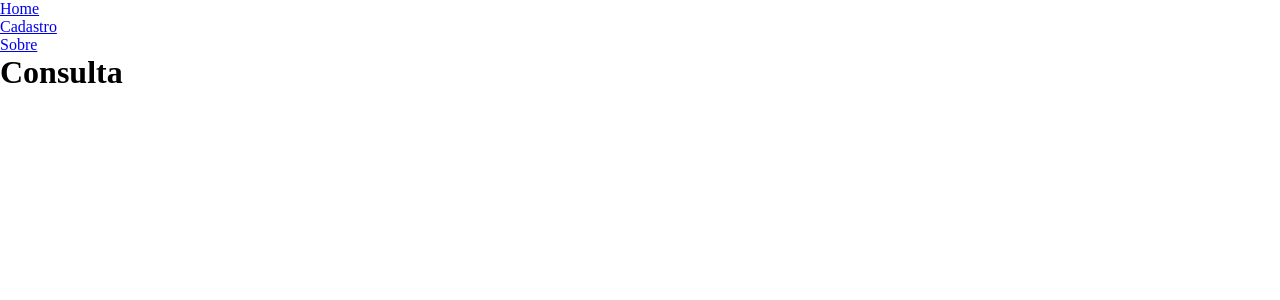
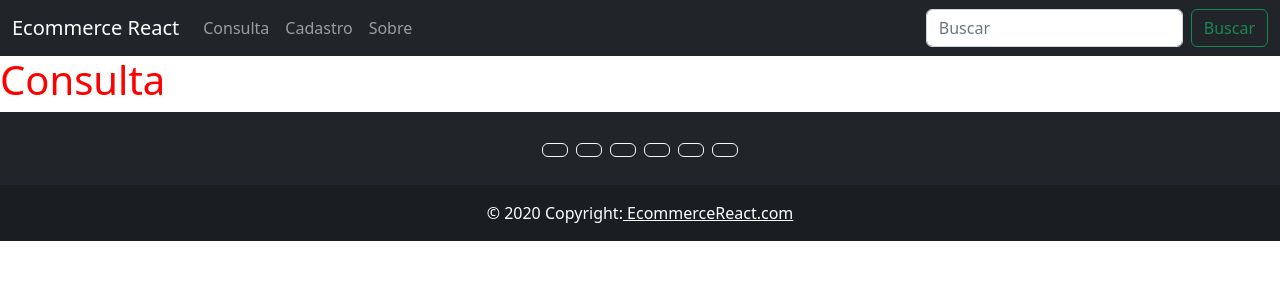
Before and after one commit to FerrazLeandro/Asphalt-Coding, a React (Vite) app: page /consulta in a window 1280 px wide. Shown: the top 300 px of the page. Built offline with nearby package versions, Linux system fonts and the light colour scheme.

Commit message:
Criação de footer e header com estilização

```diff
--- a/index.html
+++ b/index.html
@@ -5,9 +5,11 @@
     <link rel="icon" type="image/svg+xml" href="/vite.svg" />
     <meta name="viewport" content="width=device-width, initial-scale=1.0" />
     <title>Ecommerce React</title>
+    <link href="https://cdn.jsdelivr.net/npm/bootstrap@5.2.2/dist/css/bootstrap.min.css" rel="stylesheet" integrity="sha384-Zenh87qX5JnK2Jl0vWa8Ck2rdkQ2Bzep5IDxbcnCeuOxjzrPF/et3URy9Bv1WTRi" crossorigin="anonymous">
   </head>
   <body>
     <div id="root"></div>
     <script type="module" src="/src/main.jsx"></script>
+    <script src="https://cdn.jsdelivr.net/npm/bootstrap@5.2.2/dist/js/bootstrap.bundle.min.js" integrity="sha384-OERcA2EqjJCMA+/3y+gxIOqMEjwtxJY7qPCqsdltbNJuaOe923+mo//f6V8Qbsw3" crossorigin="anonymous"></script>
   </body>
 </html>
--- a/src/App.jsx
+++ b/src/App.jsx
@@ -3,7 +3,7 @@ import Home from './pages/Home/home'
 import { Routes, Route } from 'react-router-dom'
 import Cadastro from './pages/Cadastro/cadastro'
 import Consulta from './pages/Consulta/consulta'
-import Sobre from './pages/Sobre/Sobre'
+import Sobre from './pages/Sobre/sobre'
 import Erro from './pages/Erro/erro'
 
 function App() {
--- a/src/components/Footer/footer.jsx
+++ b/src/components/Footer/footer.jsx
@@ -1,9 +1,48 @@
 import './footer.css'
 
-function Footer () {
+function Footer() {
     return (
         <>
-            <h1>Footer</h1>
+            <footer className="bg-dark text-center text-white">
+
+                <div className="container p-4 pb-0">
+
+                    <section className="mb-4">
+                        <a className="btn btn-outline-light btn-floating m-1" href="#!" role="button">
+                            <i className="fab fa-facebook-f"></i>
+                        </a>
+
+
+                        <a className="btn btn-outline-light btn-floating m-1" href="#!" role="button">
+                            <i className="fab fa-twitter"></i>
+                        </a>
+
+
+                        <a className="btn btn-outline-light btn-floating m-1" href="#!" role="button">
+                            <i className="fab fa-google"></i>
+                        </a>
+
+
+                        <a className="btn btn-outline-light btn-floating m-1" href="#!" role="button">
+                            <i className="fab fa-instagram"></i>
+                        </a>
+
+
+                        <a className="btn btn-outline-light btn-floating m-1" href="#!" role="button">
+                            <i className="fab fa-linkedin-in"></i>
+                        </a>
+
+                        <a className="btn btn-outline-light btn-floating m-1" href="#!" role="button">
+                            <i className="fab fa-github"></i>
+                            </a>
+                    </section>
+                </div>
+
+                <div className="text-center p-3" style={{backgroundColor: "rgba(0, 0, 0, 0.2)"}}>
+                    © 2020 Copyright:
+                    <a className="text-white" href="https://mdbootstrap.com/"> EcommerceReact.com</a>
+                </div>
+            </footer>
         </>
     )
 }
--- a/src/components/Header/header.jsx
+++ b/src/components/Header/header.jsx
@@ -1,9 +1,34 @@
 import './header.css'
+import { Link } from "react-router-dom"
 
-function Header () {
+function Header() {
     return (
         <>
-            <h1>Header</h1>
+            <nav className="navbar navbar-expand-lg bg-dark navbar-dark">
+                <div className="container-fluid">
+                    <Link className="navbar-brand" to='/'>Ecommerce React</Link>
+                    <button className="navbar-toggler" type="button" data-bs-toggle="collapse" data-bs-target="#navbarSupportedContent" aria-controls="navbarSupportedContent" aria-expanded="false" aria-label="Toggle navigation">
+                        <span className="navbar-toggler-icon"></span>
+                    </button>
+                    <div className="collapse navbar-collapse" id="navbarSupportedContent">
+                        <ul className="navbar-nav me-auto mb-2 mb-lg-0">
+                            <li className="nav-item">
+                                <Link className="nav-link" to='/consulta'>Consulta</Link>
+                            </li>
+                            <li className="nav-item">
+                                <Link className="nav-link" to='/cadastro'>Cadastro</Link>
+                            </li>
+                            <li className="nav-item">
+                                <Link className="nav-link" to='/sobre'>Sobre</Link>
+                            </li>
+                        </ul>
+                        <form className="d-flex" role="search">
+                            <input className="form-control me-2" type="search" placeholder="Buscar" aria-label="Search" />
+                            <button className="btn btn-outline-success" type="submit">Buscar</button>
+                        </form>
+                    </div>
+                </div>
+            </nav>
         </>
     )
 }
--- a/src/pages/Cadastro/cadastro.jsx
+++ b/src/pages/Cadastro/cadastro.jsx
@@ -1,21 +1,14 @@
 import { Link } from "react-router-dom"
+import Footer from "../../components/Footer/footer"
+import Header from "../../components/Header/header"
 
-function Cadastro () {
+function Cadastro() {
     return (
         <>
-        <ul>
-            <li>
-                <Link to='/'>Home</Link>
-            </li>
-            <li>
-                <Link to='/consulta'>Consulta</Link>
-            </li>
-            <li>
-                <Link to='/sobre'>Sobre</Link>
-            </li>
-        </ul>
+            <Header />
             <h1>Cadastro</h1>
-    </>
+            <Footer />
+        </>
     )
 }
 
--- a/src/pages/Consulta/consulta.jsx
+++ b/src/pages/Consulta/consulta.jsx
@@ -1,21 +1,14 @@
 import { Link } from "react-router-dom"
+import Footer from "../../components/Footer/footer"
+import Header from "../../components/Header/header"
 
-function Consulta () {
+function Consulta() {
     return (
         <>
-        <ul>
-            <li>
-                <Link to='/'>Home</Link>
-            </li>
-            <li>
-                <Link to='/cadastro'>Cadastro</Link>
-            </li>
-            <li>
-                <Link to='/sobre'>Sobre</Link>
-            </li>
-        </ul>
+            <Header />
             <h1>Consulta</h1>
-    </>
+            <Footer />
+        </>
     )
 }
 
--- a/src/pages/Home/home.jsx
+++ b/src/pages/Home/home.jsx
@@ -1,21 +1,15 @@
 import './home.css'
 import { Link } from "react-router-dom"
+import Footer from '../../components/Footer/footer'
+import Header from '../../components/Header/header'
 
 function Home() {
     return (
         <>
-        <ul>
-            <li>
-                <Link to='/consulta'>Consulta</Link>
-            </li>
-            <li>
-                <Link to='/cadastro'>Cadastro</Link>
-            </li>
-            <li>
-                <Link to='/sobre'>Sobre</Link>
-            </li>
-        </ul>
+            <Header />
             <h1>Home</h1>
+            <Footer />
+
     </>
     )
 }
--- a/src/pages/Sobre/sobre.jsx
+++ b/src/pages/Sobre/sobre.jsx
@@ -1,21 +1,14 @@
 import { Link } from "react-router-dom"
+import Footer from "../../components/Footer/footer"
+import Header from "../../components/Header/header"
 
-function Sobre () {
+function Sobre() {
     return (
         <>
-        <ul>
-            <li>
-                <Link to='/'>Home</Link>
-            </li>
-            <li>
-                <Link to='/consulta'>Consulta</Link>
-            </li>
-            <li>
-                <Link to='/cadastro'>Cadastro</Link>
-            </li>
-        </ul>
+            <Header />
             <h1>Sobre</h1>
-    </>
+            <Footer />
+        </>
     )
 }
 
```
